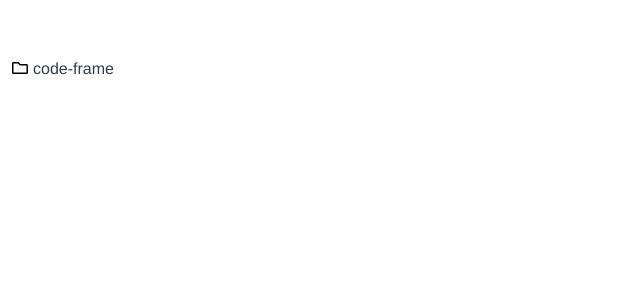
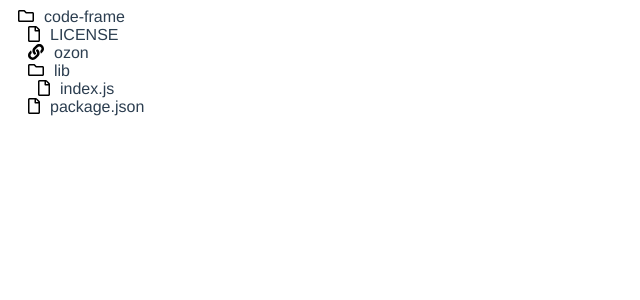
Before and after one commit to ozon-edu-vue-2021/required-task-2-vovasap, a Vue app: page / in a window 1280 px wide. Shown: the top 300 px of the page, without its empty margins (0-640 px from the left). Built offline with nearby package versions, Linux system fonts and the light colour scheme.

Commit message:
feat: add tree display

```diff
--- a/src/App.vue
+++ b/src/App.vue
@@ -1,16 +1,16 @@
 <template>
   <div id="app">
-    <folder :value="test" />
+    <tree-item :contents="[test]" />
   </div>
 </template>
 
 <script>
-import Folder from '@/components/Folder'
+import TreeItem from '@/components/TreeItem'
 
 export default {
   name: 'App',
   components: {
-    Folder,
+    TreeItem,
   },
   data() {
     return {
@@ -19,7 +19,7 @@ export default {
         name: 'code-frame',
         contents: [
           { type: 'file', name: 'LICENSE' },
-          { type: 'link', target: 'https://www.ozon.ru/' },
+          { type: 'link', name: 'ozon', target: 'https://www.ozon.ru/' },
           {
             type: 'directory',
             name: 'lib',
@@ -40,9 +40,12 @@ export default {
   -moz-osx-font-smoothing: grayscale;
   text-align: center;
   color: #2c3e50;
-  margin-top: 60px;
 }
 .indent {
-  margin-left: 4px;
+  margin-left: 10px;
+}
+.title {
+  display: flex;
+  gap: 10px;
 }
 </style>
--- /dev/null
+++ b/src/components/Directory.vue
@@ -0,0 +1,23 @@
+<template>
+  <div class="title">
+    <icon icon="directory" />
+    <span>
+      {{ name }}
+    </span>
+  </div>
+</template>
+
+<script>
+import Icon from '@/components/Icon'
+export default {
+  components: {
+    Icon,
+  },
+  props: {
+    name: {
+      type: String,
+      required: true,
+    },
+  },
+}
+</script>
--- /dev/null
+++ b/src/components/File.vue
@@ -0,0 +1,23 @@
+<template>
+  <div class="title">
+    <icon icon="file" />
+    <span>
+      {{ name }}
+    </span>
+  </div>
+</template>
+
+<script>
+import Icon from '@/components/Icon'
+export default {
+  components: {
+    Icon,
+  },
+  props: {
+    name: {
+      type: String,
+      required: true,
+    },
+  },
+}
+</script>
--- a/src/components/Folder.vue
+++ /dev/null
@@ -1,31 +0,0 @@
-<template>
-  <div class="indent folder">
-    <icon :icon="value.type" />
-    <span class="folder__name">
-      {{ value.name }}
-    </span>
-  </div>
-</template>
-
-<script>
-import Icon from '@/components/Icon'
-export default {
-  components: {
-    Icon,
-  },
-  props: {
-    value: {
-      type: Object,
-      required: true,
-    },
-  },
-}
-</script>
-<style scoped>
-.folder {
-  display: flex;
-}
-.folder__name {
-  margin-left: 5px;
-}
-</style>
--- /dev/null
+++ b/src/components/Link.vue
@@ -0,0 +1,27 @@
+<template>
+  <div class="title">
+    <icon icon="link" />
+    <a :src="target" target="_blank">
+      {{ name }}
+    </a>
+  </div>
+</template>
+
+<script>
+import Icon from '@/components/Icon'
+export default {
+  components: {
+    Icon,
+  },
+  props: {
+    name: {
+      type: String,
+      required: true,
+    },
+    target: {
+      type: String,
+      required: true,
+    },
+  },
+}
+</script>
--- /dev/null
+++ b/src/components/TreeItem.vue
@@ -0,0 +1,35 @@
+<template>
+  <div class="indent">
+    <div v-for="content in contents" :key="content.name">
+      <directory v-if="content.type === 'directory'" :name="content.name" />
+
+      <component v-else :is="`v-${content.type}`" v-bind="content" />
+
+      <template v-if="content.contents">
+        <tree-item :contents="content.contents" />
+      </template>
+    </div>
+  </div>
+</template>
+
+<script>
+export default {
+  components: {
+    TreeItem: () => import('@/components/TreeItem'),
+    Directory: () => import('@/components/Directory'),
+    vFile: () => import('@/components/File'),
+    vLink: () => import('@/components/Link'),
+  },
+  props: {
+    contents: {
+      type: Array,
+      required: true,
+    },
+  },
+  data() {
+    return {
+      showContents: false,
+    }
+  },
+}
+</script>
```
Also changed, not shown: src/assets/svg/file.svg (added), src/assets/svg/link.svg (added).
